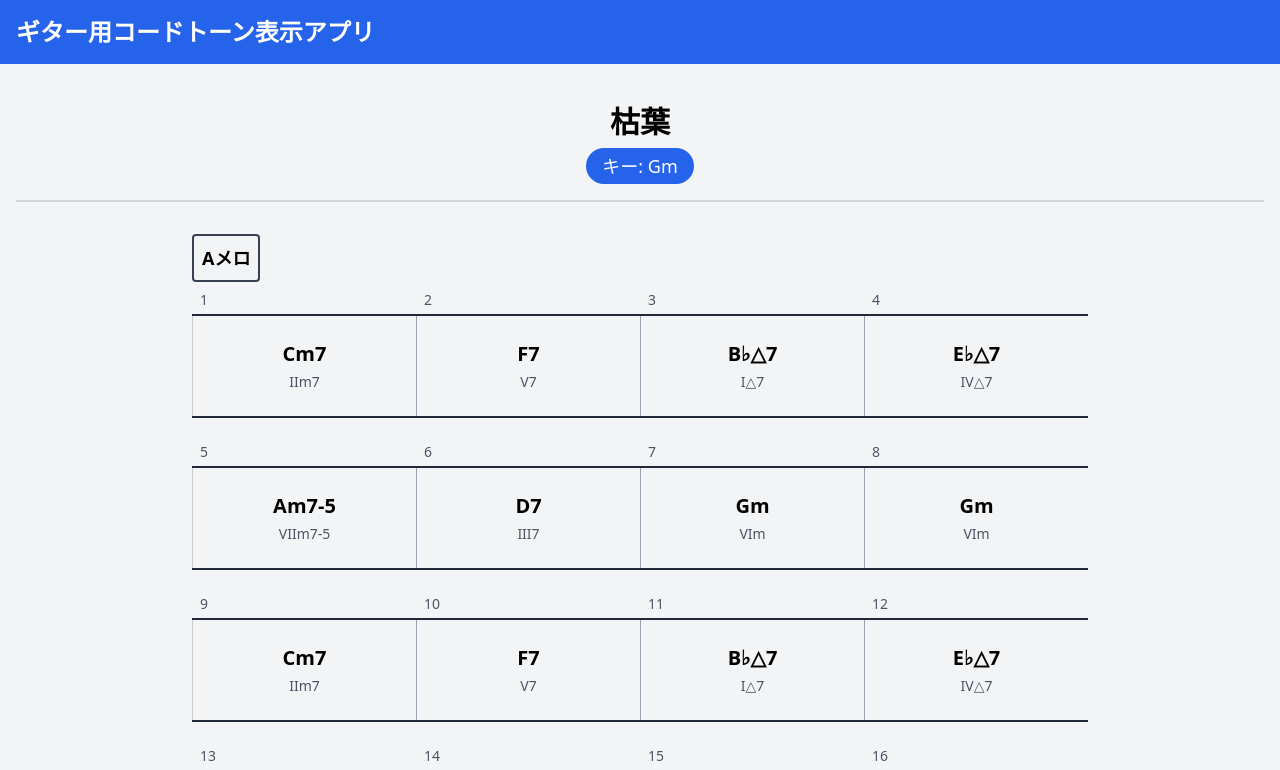
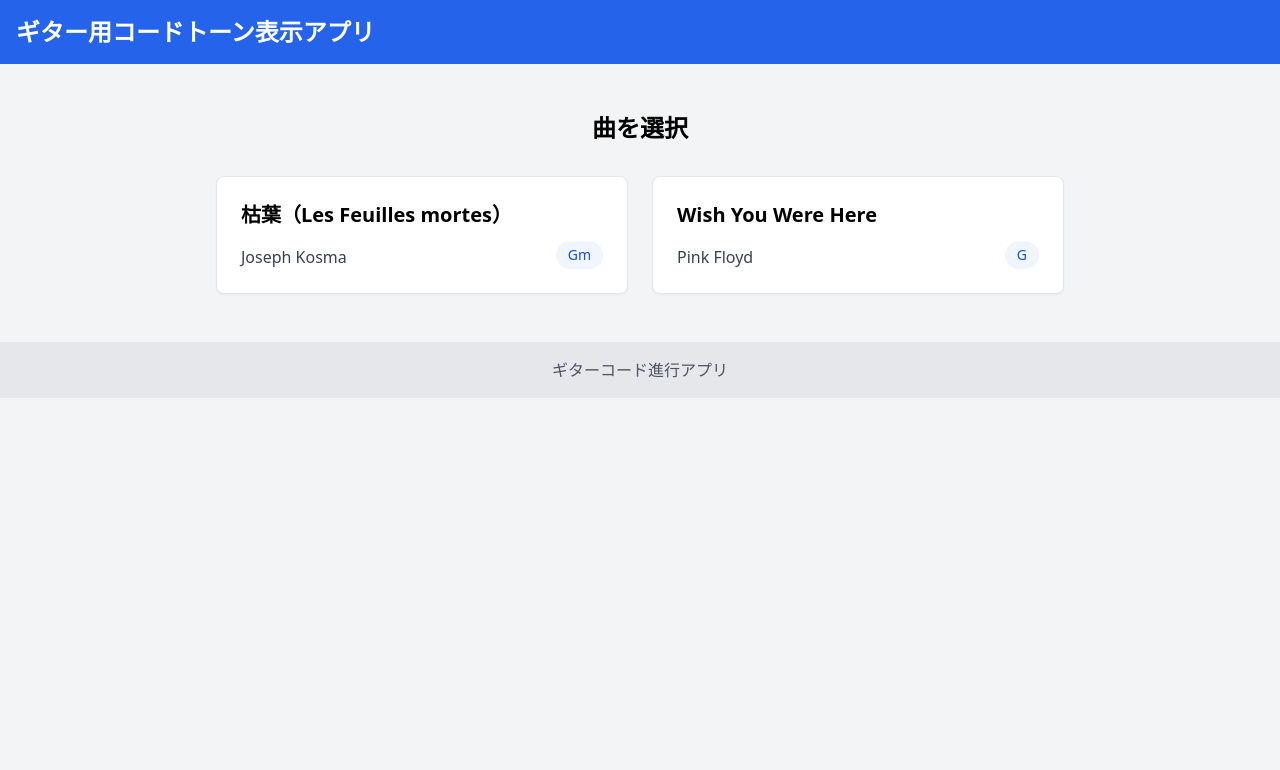
Before and after one commit to Yohn66/guitar-chord-tones-bpm, a React (Vite) app: page / in a window 1280 px wide. Shown: the top 770 px of the page. Built offline with nearby package versions, Linux system fonts and the light colour scheme.

Commit message:
曲選択画面の追加とUI改善、Wish You Were Hereのコード進行追加

```diff
--- a/src/App.jsx
+++ b/src/App.jsx
@@ -4,11 +4,14 @@ import ChordDetailView from './components/ChordDetailView';
 import BpmTimer from './components/BpmTimer';
 import Fretboard from './components/Fretboard';
 import Legend from './components/Legend';
-import { autumnLeavesProgression } from './data/progressions';
+import SongSelectionView from './components/SongSelectionView';
+import { songList } from './data/progressions';
 
 function App() {
-  const [view, setView] = useState('list');
-  const [currentChord, setCurrentChord] = useState('Cm7');
+  // 現在選択されている曲を保存
+  const [currentSong, setCurrentSong] = useState(null);
+  const [view, setView] = useState('songSelection'); // 'songSelection', 'list', 'detail'
+  const [currentChord, setCurrentChord] = useState('');
   const [currentIndex, setCurrentIndex] = useState(0);
 
   // BPM関連の状態変数
@@ -22,13 +25,37 @@ function App() {
   const beatRef = useRef(null);
   const bpmTimerRef = useRef(null);
 
+  // 曲選択ハンドラ
+  const handleSelectSong = (songId) => {
+    const song = songList.find(s => s.id === songId);
+    if (song) {
+      setCurrentSong(song);
+      // 曲の最初のコードを選択
+      if (song.chords && song.chords.length > 0) {
+        setCurrentChord(song.chords[0]);
+      }
+      setCurrentIndex(0);
+      setView('list');
+    }
+  };
+
+  // 曲選択画面に戻る
+  const handleBackToSongSelection = () => {
+    if (isAutoplay) {
+      stopAutoplay();
+    }
+    setView('songSelection');
+  };
+
   // コード進行（全てのコードを連結した配列）
   const getAllChords = () => {
+    if (!currentSong) return [];
+
     // セクションがある場合はそこからコードを取得、ない場合は直接chordsを使用
-    if (autumnLeavesProgression.sections) {
-      return autumnLeavesProgression.sections.flatMap(section => section.chords);
+    if (currentSong.sections) {
+      return currentSong.sections.flatMap(section => section.chords);
     } else {
-      return autumnLeavesProgression.chords;
+      return currentSong.chords;
     }
   };
 
@@ -50,6 +77,12 @@ function App() {
     const newIndex = (currentIndex + 1) % progression.length;
     setCurrentIndex(newIndex);
     setCurrentChord(progression[newIndex]);
+  };
+
+  // 最初のコードに戻る処理
+  const handleFirstChord = () => {
+    setCurrentIndex(0);
+    setCurrentChord(progression[0]);
   };
 
   const handleBackToList = () => {
@@ -204,16 +237,30 @@ function App() {
   return (
     <div className="min-h-screen bg-gray-100">
       <header className="bg-blue-600 text-white p-4">
-        <h1 className="text-2xl font-bold">ギター用コードトーン表示アプリ</h1>
+        <div className="container mx-auto flex justify-between items-center">
+          <h1 className="text-2xl font-bold">ギター用コードトーン表示アプリ</h1>
+
+          {/* 曲選択ボタン */}
+          {view !== 'songSelection' && (
+            <button
+              onClick={handleBackToSongSelection}
+              className="px-4 py-2 bg-white text-blue-600 rounded hover:bg-blue-50"
+            >
+              曲選択に戻る
+            </button>
+          )}
+        </div>
       </header>
 
       <main className="container mx-auto py-6">
-        {view === 'list' ? (
+        {view === 'songSelection' ? (
+          <SongSelectionView onSelectSong={handleSelectSong} />
+        ) : view === 'list' && currentSong ? (
           <ChordProgressionView
-            progression={autumnLeavesProgression}
+            progression={currentSong}
             onSelectChord={handleSelectChord}
           />
-        ) : (
+        ) : view === 'detail' && currentSong ? (
           <>
             {/* コード表示とフレットボード - 全幅 */}
             <div className="w-full mb-6">
@@ -223,12 +270,13 @@ function App() {
                 currentIndex={currentIndex}
                 onPrevChord={handlePrevChord}
                 onNextChord={handleNextChord}
+                onFirstChord={handleFirstChord}
               />
               <Fretboard chord={currentChord} />
             </div>
 
             {/* 下部のコントロールパネル - グリッドレイアウト */}
-            <div className="grid grid-cols-2 gap-4">
+            <div className="grid grid-cols-1 md:grid-cols-2 gap-4">
               {/* 左側: BPMタイマー */}
               <div>
                 <BpmTimer
@@ -245,7 +293,7 @@ function App() {
               <div>
                 <Legend
                   chord={currentChord}
-                  songKey={autumnLeavesProgression.key}
+                  songKey={currentSong.key}
                   onBackToList={handleBackToList}
                   onPrevChord={handlePrevChord}
                   onNextChord={handleNextChord}
@@ -253,11 +301,24 @@ function App() {
               </div>
             </div>
           </>
+        ) : (
+          <div className="text-center py-10">
+            <p className="text-xl">曲が選択されていません</p>
+            <button
+              onClick={handleBackToSongSelection}
+              className="mt-4 px-6 py-2 bg-blue-500 text-white rounded-lg hover:bg-blue-600"
+            >
+              曲を選択する
+            </button>
+          </div>
         )}
       </main>
 
       <footer className="bg-gray-200 p-4 text-center text-gray-600">
-        <p>ギターコード進行アプリ - {autumnLeavesProgression.title} - キー: {autumnLeavesProgression.key}</p>
+        <p>
+          ギターコード進行アプリ
+          {currentSong && ` - ${currentSong.title} - キー: ${currentSong.key}`}
+        </p>
       </footer>
     </div>
   );
--- a/src/components/ChordProgressionView.jsx
+++ b/src/components/ChordProgressionView.jsx
@@ -65,6 +65,16 @@ const ChordProgressionView = ({ progression, onSelectChord }) => {
                         </div>
                       );
                     })}
+
+                    {/* 行の最後を埋める（4小節に満たない場合） */}
+                    {Array.from({ length: 4 - row.length }).map((_, i) => (
+                      <div
+                        key={`empty-num-${i}`}
+                        className="flex-1 text-left pl-2"
+                      >
+                        &nbsp;
+                      </div>
+                    ))}
                   </div>
 
                   {/* コード表示 */}
@@ -76,9 +86,7 @@ const ChordProgressionView = ({ progression, onSelectChord }) => {
                       return (
                         <div
                           key={barIndex}
-                          className={`flex-1 min-h-24 flex items-center justify-center py-4 ${
-                            barIndex < row.length - 1 ? 'border-r border-gray-400' : ''
-                          }`}
+                          className="flex-1 min-h-24 flex items-center justify-center py-4 border-r border-gray-400"
                           style={{ borderLeft: barIndex === 0 ? '1px solid #ccc' : 'none' }}
                         >
                           <button
@@ -98,7 +106,7 @@ const ChordProgressionView = ({ progression, onSelectChord }) => {
                     {Array.from({ length: 4 - row.length }).map((_, i) => (
                       <div
                         key={`empty-${i}`}
-                        className="flex-1 min-h-24 border-r border-gray-400 bg-gray-50"
+                        className="flex-1 min-h-24 border-r border-gray-400"
                       ></div>
                     ))}
                   </div>
--- a/src/components/Legend.jsx
+++ b/src/components/Legend.jsx
@@ -2,7 +2,7 @@ import React from 'react';
 import { chordDefinitions, chordColors } from '../data/chords';
 import { getNoteLabel, getChordRomanNotation } from '../utils/musicTheory';
 
-const Legend = ({ chord, onBackToList, onPrevChord, onNextChord, key }) => {
+const Legend = ({ chord, onBackToList, onPrevChord, onNextChord, songKey }) => {
   const definition = chordDefinitions[chord];
 
   if (!definition) return null;
@@ -14,12 +14,16 @@ const Legend = ({ chord, onBackToList, onPrevChord, onNextChord, key }) => {
     'dominant7': 'ドミナント7',
     'major7': 'メジャー7',
     'minor7': 'マイナー7',
-    'half-diminished': 'ハーフディミニッシュ'
+    'half-diminished': 'ハーフディミニッシュ',
+    'dominant7-suspended4': 'ドミナント7サス4'
   };
 
-  // カレントコードのキー情報を取得（App.jsxから渡す必要があります）
-  const songKey = key || 'Gm'; // デフォルトでGmを使用（本来はpropsで渡す）
-  const romanNotation = getChordRomanNotation(chord, songKey, chordDefinitions);
+  // カレントコードのキー情報を取得
+  const currentKey = songKey || 'Gm'; // デフォルトでGmを使用
+  const romanNotation = getChordRomanNotation(chord, currentKey, chordDefinitions);
+
+  // オンコードかどうかを確認
+  const isOnChord = definition.bass && definition.bassInterval;
 
   return (
     <div className="w-full h-full bg-white p-4 rounded-lg shadow-md flex flex-col justify-between">
@@ -31,21 +35,30 @@ const Legend = ({ chord, onBackToList, onPrevChord, onNextChord, key }) => {
         <div className="mb-3">
           <p className="text-lg">ルート音: <strong>{definition.root}</strong></p>
           <p className="text-lg">コードタイプ: <strong>{chordTypeJapanese[definition.type] || definition.type}</strong></p>
+          {isOnChord && (
+            <p className="text-lg">ベース音: <strong>{definition.bass}</strong></p>
+          )}
         </div>
 
         <h4 className="text-lg font-bold mb-2">構成音:</h4>
         <div className="flex flex-wrap gap-3">
-          {definition.notes.map((note, index) => (
+          {definition.notes.map((note, index) => {
+            // オンコードの場合、ベース音かどうかを判定
+            const isBassNote = isOnChord && note === definition.bassInterval;
+            return (
               <div key={index} className="flex items-center mb-1">
                 <div
                   className="w-10 h-10 rounded-full mr-2 flex items-center justify-center text-white font-bold"
-                style={{ backgroundColor: chordColors.default[index] }}
+                  style={{
+                    backgroundColor: isBassNote ? chordColors.bassNote : chordColors.default[index]
+                  }}
                 >
                   {note}
                 </div>
-              <span className="text-lg">{getNoteLabel(note)}</span>
+                <span className="text-lg">{getNoteLabel(note, isBassNote)}</span>
               </div>
-          ))}
+            );
+          })}
         </div>
       </div>
 
--- /dev/null
+++ b/src/components/SongSelectionView.jsx
@@ -0,0 +1,30 @@
+import React from 'react';
+import { songList } from '../data/progressions';
+
+const SongSelectionView = ({ onSelectSong }) => {
+  return (
+    <div className="max-w-4xl mx-auto p-6">
+      <h2 className="text-2xl font-bold mb-8 text-center">曲を選択</h2>
+
+      <div className="grid grid-cols-1 md:grid-cols-2 gap-6">
+        {songList.map((song) => (
+          <div
+            key={song.id}
+            className="p-6 rounded-lg border border-gray-200 shadow-sm hover:shadow-md transition-all cursor-pointer bg-white"
+            onClick={() => onSelectSong && onSelectSong(song.id)}
+          >
+            <h3 className="text-xl font-semibold mb-3">{song.title}</h3>
+            <div className="flex justify-between items-end">
+              <p className="text-gray-700">{song.artist}</p>
+              <span className="text-sm px-3 py-1 rounded-full bg-blue-50 text-blue-700 font-medium">
+                {song.key}
+              </span>
+            </div>
+          </div>
+        ))}
+      </div>
+    </div>
+  );
+};
+
+export default SongSelectionView;
--- a/src/data/chords.js
+++ b/src/data/chords.js
@@ -1,12 +1,35 @@
 // コード定義
 export const chordDefinitions = {
+  // 枯葉のコード
   'Cm7': { root: 'C', type: 'minor7', notes: [0, 3, 7, 10] }, // C, Eb, G, Bb
   'F7': { root: 'F', type: 'dominant7', notes: [0, 4, 7, 10] }, // F, A, C, Eb
   'B♭△7': { root: 'Bb', type: 'major7', notes: [0, 4, 7, 11] }, // Bb, D, F, A
   'E♭△7': { root: 'Eb', type: 'major7', notes: [0, 4, 7, 11] }, // Eb, G, Bb, D
   'Am7-5': { root: 'A', type: 'half-diminished', notes: [0, 3, 6, 10] }, // A, C, Eb, G
   'D7': { root: 'D', type: 'dominant7', notes: [0, 4, 7, 10] }, // D, F#, A, C
-    'Gm': { root: 'G', type: 'minor', notes: [0, 3, 7] } // G, Bb, D
+  'Gm': { root: 'G', type: 'minor', notes: [0, 3, 7] }, // G, Bb, D
+
+  // Wish You Were Hereのコード
+  'Em7': { root: 'E', type: 'minor7', notes: [0, 3, 7, 10] }, // E, G, B, D
+  'G': { root: 'G', type: 'major', notes: [0, 4, 7] }, // G, B, D
+  'A7sus4': { root: 'A', type: 'dominant7-suspended4', notes: [0, 5, 7, 10] }, // A, D, E, G
+  'D/F#': {
+    root: 'D',
+    type: 'major',
+    notes: [0, 4, 7],
+    bass: 'F#',
+    bassInterval: 4 // ルートからの半音数（F#はDの3度なので4半音）
+  }, // D, F#, A with F# bass
+  'C': { root: 'C', type: 'major', notes: [0, 4, 7] }, // C, E, G
+  'Am': { root: 'A', type: 'minor', notes: [0, 3, 7] }, // A, C, E
+  'Am/E': {
+    root: 'A',
+    type: 'minor',
+    notes: [0, 3, 7],
+    bass: 'E',
+    bassInterval: 7 // ルートからの半音数（EはAの5度なので7半音）
+  }, // A, C, E with E bass
+  'D': { root: 'D', type: 'major', notes: [0, 4, 7] } // D, F#, A
 };
 
 // 色設定
@@ -17,5 +40,6 @@ export const chordDefinitions = {
     '#4FC3F7', // 薄い水色 (5度)
     '#B2EBF2', // 非常に薄い水色 (7度)
     '#E1F5FE'  // ほぼ白に近い非常に薄い水色 (9度/テンション)
-    ]
+  ],
+  'bassNote': '#000000' // オンコードのベース音用の黒色
 };
--- a/src/data/progressions.js
+++ b/src/data/progressions.js
@@ -2,7 +2,9 @@
 
 // 枯葉のコード進行
 export const autumnLeavesProgression = {
-  title: "枯葉",
+  id: 'autumn-leaves',
+  title: "枯葉（Les Feuilles mortes）",
+  artist: "Joseph Kosma",
   key: "Gm",  // キー情報
   sections: [
     {
@@ -35,3 +37,92 @@ export const autumnLeavesProgression = {
     'Am7-5', 'D7', 'Gm', 'Gm'
   ]
 };
+
+// Wish You Were Hereのコード進行
+export const wishYouWereHereProgression = {
+  id: 'wish-you-were-here',
+  title: "Wish You Were Here",
+  artist: "Pink Floyd",
+  key: "G",  // キー情報
+  sections: [
+    {
+      name: "前奏",
+      chords: [
+        'Em7', 'G', 'Em7', 'G',
+        'Em7', 'A7sus4', 'Em7', 'A7sus4',
+        'G',
+      ]
+    },
+    {
+      name: "Aメロ",
+      chords: [
+        'C', 'D/F#', 'Am/E', 'G',
+        'D/F#', 'C', 'Am', 'G',
+        'C', 'D/F#', 'Am/E', 'G',
+        'D/F#', 'C', 'Am', 'G',
+      ]
+    },
+    {
+      name: "間奏",
+      chords: [
+        'Em7', 'G', 'Em7', 'G',
+        'Em7', 'A7sus4', 'Em7', 'A7sus4',
+        'G',
+      ]
+    },
+    {
+      name: "Aメロ(リピート)",
+      chords: [
+        'C', 'D/F#', 'Am/E', 'G',
+        'D/F#', 'C', 'Am', 'G',
+        'C', 'D/F#', 'Am/E', 'G',
+        'D/F#', 'C', 'Am', 'G',
+      ]
+    },
+    {
+      name: "終奏-1",
+      chords: [
+        'Em7', 'G', 'Em7', 'G',
+        'Em7', 'A7sus4', 'Em7', 'A7sus4',
+        'G', 'G',
+      ]
+    },
+    {
+      name: "終奏-2",
+      chords: [
+        'Em7', 'G', 'Em7', 'G',
+        'Em7', 'A7sus4', 'Em7', 'A7sus4',
+        'G', 'G',
+      ]
+    }
+  ],
+  // 全てのコードを配列として平坦化
+  chords: [
+    'Em7', 'G', 'Em7', 'G',
+    'Em7', 'A7sus4', 'Em7', 'A7sus4',
+    'G',
+    'C', 'D/F#', 'Am/E', 'G',
+    'D/F#', 'C', 'Am', 'G',
+    'C', 'D/F#', 'Am/E', 'G',
+    'D/F#', 'C', 'Am', 'G',
+    'Em7', 'G', 'Em7', 'G',
+    'Em7', 'A7sus4', 'Em7', 'A7sus4',
+    'G',
+    'C', 'D/F#', 'Am/E', 'G',
+    'D/F#', 'C', 'Am', 'G',
+    'C', 'D/F#', 'Am/E', 'G',
+    'D/F#', 'C', 'Am', 'G',
+    'Em7', 'G', 'Em7', 'G',
+    'Em7', 'A7sus4', 'Em7', 'A7sus4',
+    'G', 'G',
+    'Em7', 'G', 'Em7', 'G',
+    'Em7', 'A7sus4', 'Em7', 'A7sus4',
+    'G', 'G'
+  ]
+};
+
+// エクスポートする曲のリスト
+export const songList = [
+  autumnLeavesProgression,
+  wishYouWereHereProgression
+];
--- a/src/utils/musicTheory.js
+++ b/src/utils/musicTheory.js
@@ -1,19 +1,22 @@
 // 音度のラベルを取得する関数
-export const getNoteLabel = (semitone) => {
+export const getNoteLabel = (semitone, isBassNote = false) => {
+  // ベース音の場合は特別な表記を追加
+  const bassText = isBassNote ? '（ベース音）' : '';
+
   switch (semitone) {
-    case 0: return 'ルート';
-    case 1: return '♭9th';
-    case 2: return '2度/9th';
-    case 3: return '短3度';
-    case 4: return '3度';
-    case 5: return '4度/11th';
-    case 6: return '♭5';
-    case 7: return '5度';
-    case 8: return '♭6';
-    case 9: return '6度/13th';
-    case 10: return '短7度/m7';
-    case 11: return '長7度/△7';
-    default: return `${semitone}`;
+    case 0: return `ルート${bassText}`;
+    case 1: return `♭9th${bassText}`;
+    case 2: return `2度/9th${bassText}`;
+    case 3: return `短3度${bassText}`;
+    case 4: return `3度${bassText}`;
+    case 5: return `4度/11th${bassText}`;
+    case 6: return `♭5${bassText}`;
+    case 7: return `5度${bassText}`;
+    case 8: return `♭6${bassText}`;
+    case 9: return `6度/13th${bassText}`;
+    case 10: return `短7度/m7${bassText}`;
+    case 11: return `長7度/△7${bassText}`;
+    default: return `${semitone}${bassText}`;
   }
 };
 
@@ -182,11 +185,26 @@ export const getChordRomanNotation = (chord, key, chordDefinitions) => {
     return '';
   }
 
-  const root = chordDefinitions[chord].root;
-  const type = chordDefinitions[chord].type;
+  const definition = chordDefinitions[chord];
+  const root = definition.root;
+  const type = definition.type;
 
   const degree = getDegree(root, key);
-  return degreeToRoman(degree, type);
+  const romanRoot = degreeToRoman(degree, type);
+
+  // オンコードの場合、ベース音のローマ数字も追加
+  if (definition.bass && definition.bassInterval) {
+    // ベース音のディグリーを取得
+    const normalizedBass = normalizeNote(definition.bass);
+    const bassDegree = getDegree(normalizedBass, key);
+    // ベース音のディグリーをローマ数字に変換（コードタイプは無視）
+    const romanBass = degreeToRoman(bassDegree, 'major').replace(/[a-z0-9-]+$/, '');
+
+    // ルート音/ベース音 の形式で返す
+    return `${romanRoot}/${romanBass}`;
+  }
+
+  return romanRoot;
 };
 
 // コードのフレット位置を計算する関数
@@ -198,6 +216,11 @@ export const calculateChordPositions = (chord, chordDefinitions, maxFret = 21) =
 
   const rootNote = definition.root;
   const notes = definition.notes;
+
+  // オンコードの場合のベース音情報
+  const hasBass = definition.bass && definition.bassInterval;
+  const bassNote = hasBass ? definition.bass : null;
+  const bassInterval = hasBass ? definition.bassInterval : null;
 
   // 各弦の開放弦の音
   const openStrings = ['E', 'B', 'G', 'D', 'A', 'E'];
@@ -226,15 +249,19 @@ export const calculateChordPositions = (chord, chordDefinitions, maxFret = 21) =
       const noteIndex = (openNoteIndex + fret) % 12;
       const semitoneFromRoot = (noteIndex - rootIndex + 12) % 12;
 
+      // ベース音かどうかをチェック
+      const isBassNote = hasBass && bassInterval === semitoneFromRoot;
+
       // この音がコードの構成音であれば位置情報を追加
-      if (notes.includes(semitoneFromRoot)) {
+      if (notes.includes(semitoneFromRoot) || isBassNote) {
         const notePosition = notes.indexOf(semitoneFromRoot);
         positions.push({
           string: string,
           fret: fret,
           note: semitoneFromRoot,
           position: notePosition + 1,  // 1-indexed for display
-          noteName: allNotes[noteIndex]
+          noteName: allNotes[noteIndex],
+          isBassNote: isBassNote // ベース音かどうかを示すフラグ
         });
       }
     }
```
Also changed, not shown: src/components/ChordDetailView.jsx (+38 -5 lines), src/components/Fretboard.jsx (+9 -2 lines), 6 other files (tests, documents, lock files or other folders). Lines whose indentation alone changed are shown as unchanged.
